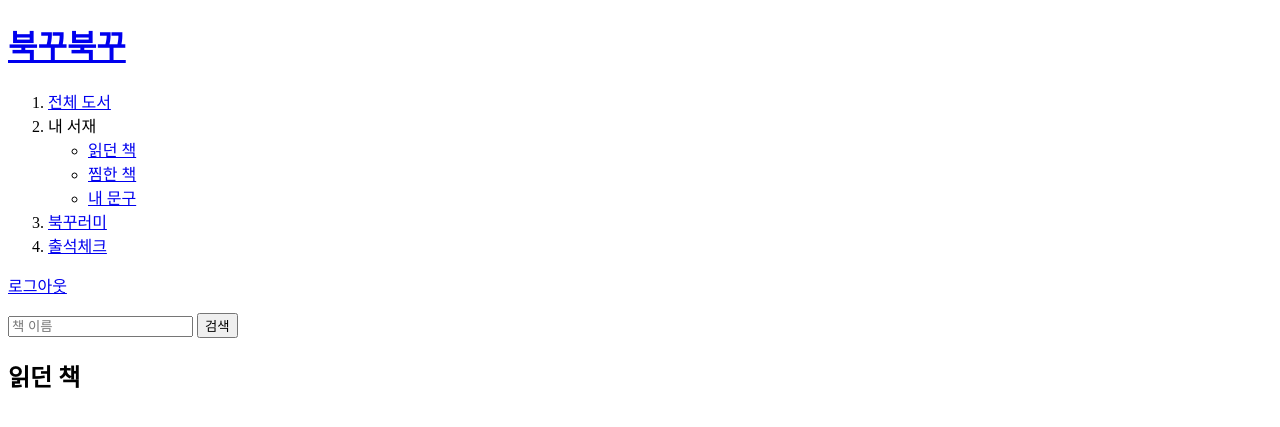
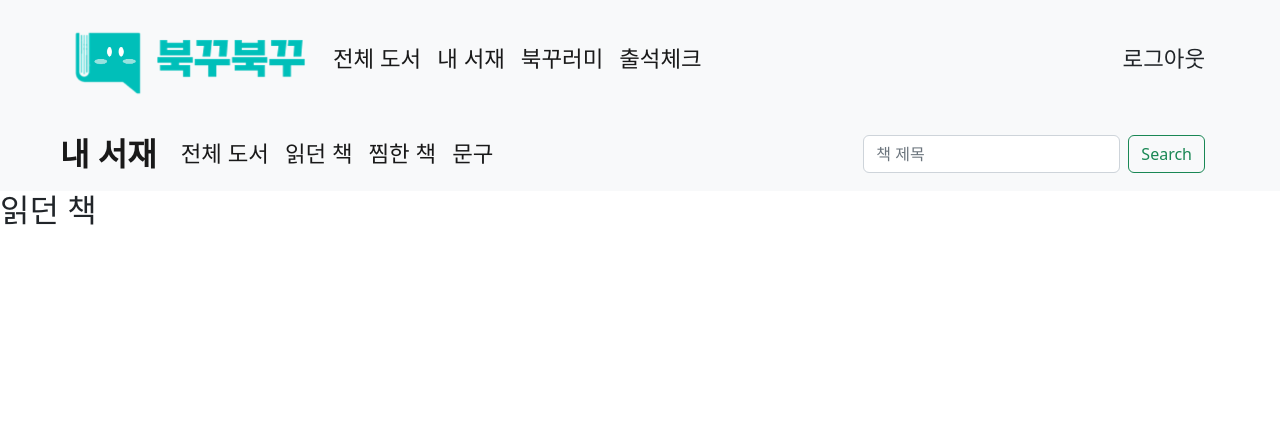
Before and after one commit to BookkuBookku/BookkuBookku, a PHP site: page /my_lib.php?id=reding in a window 1280 px wide. Shown: the top 427 px of the page. Run offline with PHP 8.4, Linux system fonts and the light colour scheme; the visitor is signed in with stand-in values (Sample User, id 1); some libraries are stand-ins or nearby versions.

Commit message:
constructed menu / my_lib / total_book

```diff
--- a/menu.php
+++ b/menu.php
@@ -20,29 +20,33 @@
 <html>
   <head>
     <meta charset="utf-8">
-    <title> 북꾸북꾸 </title>
-  </head>
-  <body>
-    <h1><a href="index.php">북꾸북꾸</a></h1>
-    <ol>
-      <li><a href="total_book.php">전체 도서</a></li>
+<!-- <link href="css/styles.css" rel="stylesheet"> -->
+<!-- Bootstrap CSS -->
+<link rel="stylesheet" href="https://cdn.jsdelivr.net/npm/bootstrap@5.2.2/dist/css/bootstrap.min.css" integrity="sha384-Zenh87qX5JnK2Jl0vWa8Ck2rdkQ2Bzep5IDxbcnCeuOxjzrPF/et3URy9Bv1WTRi" crossorigin="anonymous">
+<script src="https://cdn.jsdelivr.net/npm/bootstrap@5.2.2/dist/js/bootstrap.min.js" integrity="sha384-IDwe1+LCz02ROU9k972gdyvl+AESN10+x7tBKgc9I5HFtuNz0wWnPclzo6p9vxnk" crossorigin="anonymous"></script>
 
-      <li>내 서재</a></li>
-      <ul>
-        <li><a href="my_lib.php?id=reding">읽던 책</a></li>
-        <li><a href="my_lib.php?id=like">찜한 책</a></li>
-        <li><a href="my_lib.php?id=sentence">내 문구</a></li>
-      </ul>
-
-      <li><a href="bugkkuleomi.php">북꾸러미</a></li>
-
-      <li><a href="attendance.php">출석체크</a></li>
-    </ol>
-
-    <p> <a  href="logout.php">로그아웃</a></p>
-
-    <form method="POST" action="search.php"><!-- 검색 -->
-      <p> <input  type="text" name="book_name" placeholder="책 이름"/>
-        <input type="submit" value="검색"/>
-      </p>
-    </form>
+<nav class="navbar navbar-expand-lg bg-light">
+  <div class="container-fluid" style="padding: 0px 75px 0px 60px;">
+    <a href="index.php">
+      <img src=".\assets\BookkubBookku_logo_h.png" alt="Logo" width="265" height="100" class="d-inline-block align-text-top">
+    </a>
+      <div class="collapse navbar-collapse" id="navbarNavAltMarkup">
+          <ul class="navbar-nav me-auto mb-2 mb-lg-0">
+            <li class="nav-item">
+              <a class="nav-link active" aria-current="page" href="total_book.php" style="font-size:1.4em;">전체 도서</a>
+            </li>
+            <li class="nav-item">
+             <a class="nav-link active" aria-current="page" href="my_lib.php" style="font-size:1.4em;">내 서재</a>
+            </li>
+            <li class="nav-item">
+              <a class="nav-link active" aria-current="page" href="bugkkuleomi.php" style="font-size:1.4em;">북꾸러미</a>
+            </li>
+            <li class="nav-item">
+             <a class="nav-link active" aria-current="page" href="attendance.php" style="font-size:1.4em;">출석체크</a>
+            </li>
+          </ul>
+          <a class="nav-link active" aria-current="page" href="logout.php" style="font-size:1.4em;">로그아웃</a>
+        </div>
+      </div>
+    </div>
+  </nav>
--- a/my_lib.php
+++ b/my_lib.php
@@ -1,7 +1,32 @@
 <?php
  require('menu.php');
+?>
+<nav class="navbar navbar-expand-lg bg-light">
+<div class="container-fluid" style="padding: 0px 75px 0px 60px;">
+  <a class="navbar-brand" style="font-size:2em;"><b>내 서재</b></a>
+   <ul class="navbar-nav me-auto mb-2 mb-lg-0">
+    <li class="nav-item">
+      <a class="nav-link active" aria-current="page" href="total_book.php" style="font-size:1.4em;">전체 도서</a>
+    </li>
+    <li class="nav-item">
+      <a class="nav-link active" aria-current="page" href="my_lib.php?id=reding" style="font-size:1.4em;">읽던 책</a>
+    </li>
+    <li class="nav-item">
+      <a class="nav-link active" aria-current="page" href="my_lib.php?id=like" style="font-size:1.4em;">찜한 책</a>
+    </li>
+    <li class="nav-item">
+      <a class="nav-link active" aria-current="page" href="my_lib.php?id=sentence" style="font-size:1.4em;">문구</a>
+    </li>
+  </ul>
+   <form class="d-flex" role="search">
+     <input class="form-control me-2" type="search" placeholder="책 제목" aria-label="Search">
+     <button class="btn btn-outline-success" type="submit">Search</button>
+   </form>
+ </div>
+</nav>
 
 
+<?php
  if($_GET['id']=='reding'){?>
    <h2>읽던 책</h2>
  <?php
```
Also changed, not shown: total_book.php (+10 -1 lines), assets/BookkubBookku_logo_h.png (added), assets/BookkubBookku_logo_v.png (added).
